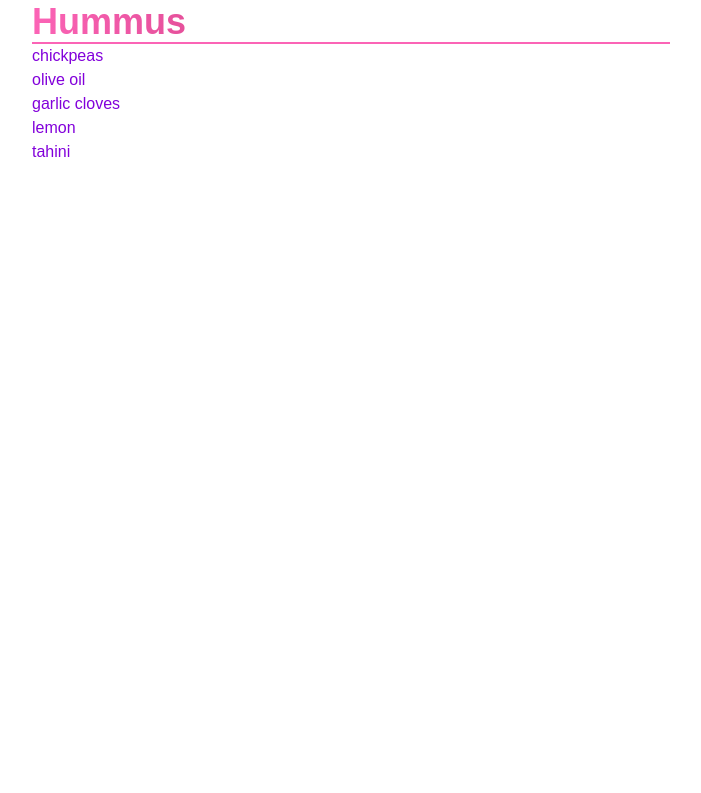
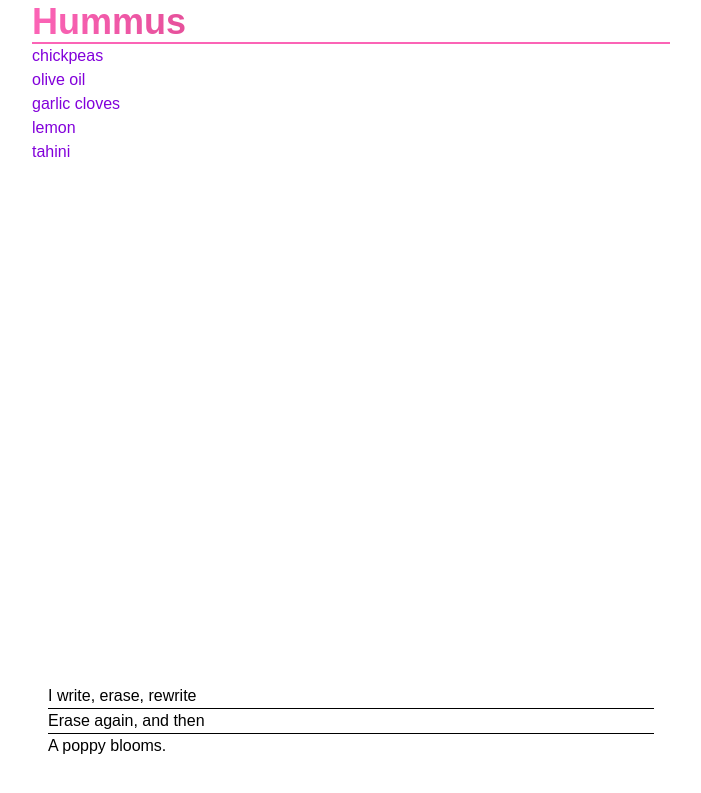
Before and after one commit to Genos-coder/react-revision, a Next.js app: page /mini in a window 1280 px wide. Shown: the part 4479-5272 px from the top of the page, without its empty margins (289-990 px from the left). Before the commit the page ends 4800 px from the top, so only its background shows below. Built offline with nearby package versions, Linux system fonts and the light colour scheme.

Commit message:
feat inserting alternate hrs

```diff
--- a/src/app/mini/page.tsx
+++ b/src/app/mini/page.tsx
@@ -4,6 +4,7 @@ import PureComponent from "@/components/mini/describing/03_PureComponent";
 import Conditional from "@/components/mini/describing/04_Conditional";
 import ListSplit from "@/components/mini/describing/05_ListSplit";
 import Recipe from "@/components/mini/describing/06_Recipe";
+import AlternateHr from "@/components/mini/describing/07_AlternateHr";
 import Tictactoe from "@/components/mini/tictactoe/Tictactoe";
 
 function page() {
@@ -32,6 +33,10 @@ function page() {
       name: "Recipe",
       component: <Recipe />,
     },
+    {
+      name: "Alternate Hrs",
+      component: <AlternateHr />,
+    },
   ];
   return (
     <div className="h-full  overflow-hidden  w-full flex justify-center items-center flex-col">
--- /dev/null
+++ b/src/components/mini/describing/07_AlternateHr.tsx
@@ -0,0 +1,21 @@
+import Wrapper from "@/components/Wrapper";
+import React from "react";
+
+const poem = {
+  lines: [
+    "I write, erase, rewrite",
+    "Erase again, and then",
+    "A poppy blooms.",
+  ],
+};
+
+function AlternateHr() {
+  const output: React.ReactNode[] = [];
+  poem.lines.forEach((item) => {
+    output.push(<hr key={`aabb15${item}`} />);
+    output.push(<p key={`aabb16${item}`}>{item}</p>);
+  });
+  output.shift();
+  return <Wrapper classname="text-black p-4">{output}</Wrapper>;
+}
+export default AlternateHr;
```
